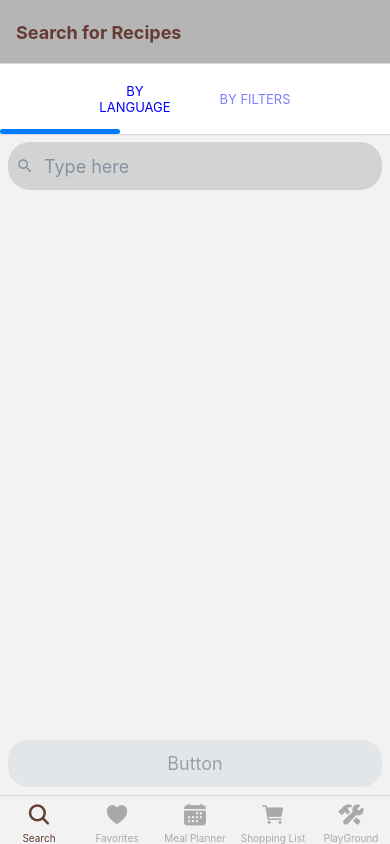
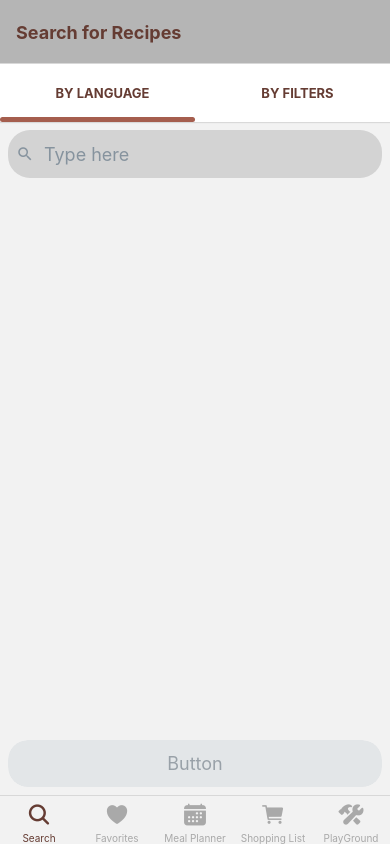
Before and after one commit to pakreft/culinary-compass, a React Native app: screen / in a window 390 px wide. Built offline with nearby package versions, Linux system fonts and the light colour scheme; no server answers.

Commit message:
toptabs angeglichen

```diff
--- a/src/navigation/SearchScreenTopTabs.jsx
+++ b/src/navigation/SearchScreenTopTabs.jsx
@@ -1,19 +1,20 @@
-import { StyleSheet } from 'react-native';
+import { StyleSheet, Dimensions } from 'react-native';
 import { createMaterialTopTabNavigator } from '@react-navigation/material-top-tabs';
 
 import { routes } from '../constants/routes';
 import SearchScreen from '../screens/main/SearchScreen';
 import FilterScreen from '../screens/FilterScreen';
+import colors from '../constants/colors';
 
 const Tab = createMaterialTopTabNavigator();
+const { width } = Dimensions.get('window');
 
 export default function SearchScreenTopTabs() {
   return (
     <Tab.Navigator
       initialRouteName={routes.searchScreen}
       screenOptions={screenOptions}
-      style={styles.wholeScreenContainer}
-      sceneContainerStyle={styles.sceneContainer}
+      style={styles.container}
     >
       <Tab.Screen
         name={routes.searchScreen}
@@ -30,60 +31,33 @@ export default function SearchScreenTopTabs() {
 }
 
 const styles = StyleSheet.create({
-  wholeScreenContainer: {
-    //backgroundColor:
+  container: {
+    flex: 1,
+    backgroundColor: '#fff',
   },
-  sceneContainer: {},
-
-  // Tab Bar
   tabBar: {
     padding: 5,
-    //backgroundColor: 'green',
-  },
-
-  // Tabs
-  tabsContainer: {
-    justifyContent: 'center',
-    //backgroundColor: 'blue',
+    backgroundColor: '#fff',
   },
   tab: {
-    //backgroundColor: 'red',
-    width: 120,
-  },
-
-  // Indicator
-  indicatorContainer: {
-    width: 240,
-    //backgroundColor: 'yellow',
+    width: width / 2,
   },
   indicator: {
-    width: 120,
     height: 5,
     borderRadius: 20,
+    backgroundColor: colors.secondaryAccent,
   },
-
-  // Text
-  label: {},
+  label: {
+    color: colors.accent,
+    fontWeight: 'bold',
+  },
 });
 
 const screenOptions = {
-  tabBarActiveTintColor: 'blue',
-
-  // Container for the whole tab bar
+  tabBarActiveTintColor: colors.accent,
+  tabBarInactiveTintColor: 'grey',
   tabBarStyle: styles.tabBar,
-
-  // Container for tabs
-  tabBarContentContainerStyle: styles.tabsContainer,
-
-  // Tab
+  tabBarIndicatorStyle: styles.indicator,
+  tabBarLabelStyle: styles.label,
   tabBarItemStyle: styles.tab,
-
-  // Container for indicators
-  tabBarIndicatorContainerStyle: styles.indicatorContainer,
-
-  // Indicator
-  tabBarIndicatorStyle: styles.indicator,
-
-  // Text in tabs
-  tabBarLabel: styles.label,
 };
--- a/src/screens/main/ShoppingListScreen.jsx
+++ b/src/screens/main/ShoppingListScreen.jsx
@@ -7,6 +7,7 @@ import {
   TouchableOpacity,
   Modal,
   TextInput,
+  Dimensions,
 } from 'react-native';
 import { Ionicons } from '@expo/vector-icons';
 import { createMaterialTopTabNavigator } from '@react-navigation/material-top-tabs';
@@ -15,9 +16,9 @@ import AsyncStorage from '@react-native-async-storage/async-storage';
 import ShoppingListContext from '../../contexts/ShoppingListContext';
 import ShoppingListItem from '../../components/ShoppingListItem';
 import colors from '../../constants/colors';
-import App from '../../App';
 
 const Tab = createMaterialTopTabNavigator();
+const { width } = Dimensions.get('window');
 
 const APP_ID = process.env.EXPO_PUBLIC_APP_ID;
 const APP_KEY = process.env.EXPO_PUBLIC_APP_KEY;
@@ -203,6 +204,8 @@ const ShoppingListScreen = () => {
             setCurrentTab(currentRouteName);
           },
         }}
+        screenOptions={screenOptions}
+        style={styles.container}
       >
         <Tab.Screen name="Shopping Mode" component={CategoryView} />
         <Tab.Screen name="Planning Mode" component={RecipeView} />
@@ -274,6 +277,22 @@ const styles = StyleSheet.create({
   container: {
     flex: 1,
     backgroundColor: '#fff',
+  },
+  tabBar: {
+    padding: 5,
+    backgroundColor: '#fff',
+  },
+  tab: {
+    width: width / 2,
+  },
+  indicator: {
+    height: 5,
+    borderRadius: 20,
+    backgroundColor: colors.secondaryAccent,
+  },
+  label: {
+    color: colors.accent,
+    fontWeight: 'bold',
   },
   categoryContainer: {
     marginBottom: 0,
@@ -378,4 +397,13 @@ const styles = StyleSheet.create({
   },
 });
 
+const screenOptions = {
+  tabBarActiveTintColor: colors.accent,
+  tabBarInactiveTintColor: 'grey',
+  tabBarStyle: styles.tabBar,
+  tabBarIndicatorStyle: styles.indicator,
+  tabBarLabelStyle: styles.label,
+  tabBarItemStyle: styles.tab,
+};
+
 export default ShoppingListScreen;
```
